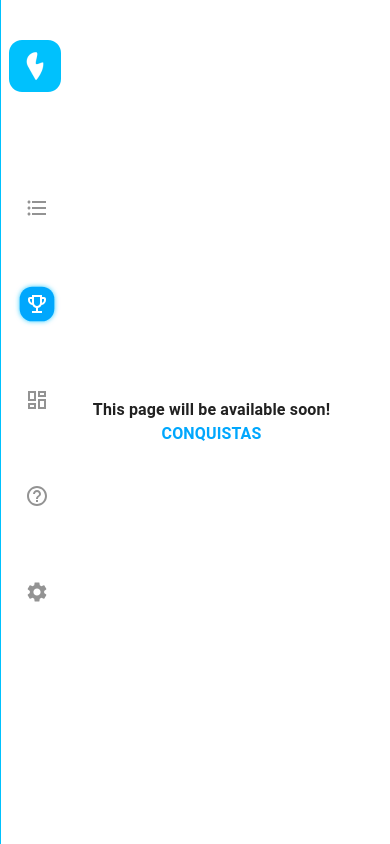
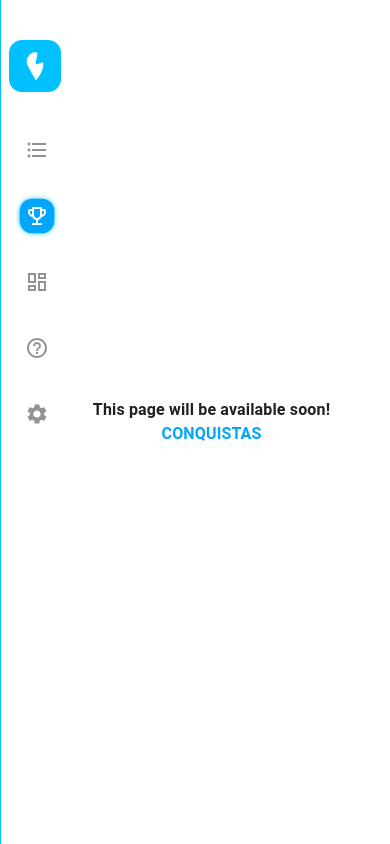
Before and after one commit to Lucas-zz/Pokedex_Front, a React (Create React App) app: page /achievements in a window 390 px wide. Built offline with nearby package versions, Linux system fonts and the light colour scheme.

Commit message:
feat: small changes to responsivity

```diff
--- a/src/App.tsx
+++ b/src/App.tsx
@@ -61,5 +61,7 @@ const MainContainer = styled.main`
         width: 90%;
 
         justify-content: space-between;
+
+        margin: 0 !important;
     }
 `;
--- a/src/components/PokeFilter/style.tsx
+++ b/src/components/PokeFilter/style.tsx
@@ -57,6 +57,10 @@ const Subtitle = styled.span`
 
     @media (max-width: 1400px) {
         margin: 0;
+    }
+
+    @media (max-width: 650) {
+        max-width: 40px;
     }
 `;
 
@@ -153,6 +157,10 @@ const PokeTypes = styled.div`
     @media (max-width: 1400px) {
         margin: 10px 0;
     }
+
+    @media (max-width: 1400px) {
+        padding-right: 0;
+    }
 `;
 
 const GridOfTypes = styled.div`
@@ -165,6 +173,16 @@ const GridOfTypes = styled.div`
     margin-top: 10px;
 
     @media (max-width: 900px) {
+        margin: auto;
+
+        grid-template-columns: auto auto;
+    }
+
+    @media (max-width: 650) {
+        width: 80px;
+
+        margin: auto;
+
         grid-template-columns: auto auto;
     }
 `;
--- a/src/components/SideBar/NavigationButton/style.tsx
+++ b/src/components/SideBar/NavigationButton/style.tsx
@@ -70,8 +70,9 @@ const Button = styled.button<any>`
         }
     }
 
-
-
+    @media (max-width: 650px) {
+        padding: 15px 0;
+    }
 `;
 
 export {
--- a/src/components/SideBar/style.tsx
+++ b/src/components/SideBar/style.tsx
@@ -10,6 +10,7 @@ const Container = styled.nav`
 
     @media(max-width: 650px) {
         width: 72px;
+        max-height: 100vh;
 
         border-left: 1px solid #00C1FD;
         justify-content: flex-start;
@@ -28,6 +29,11 @@ const NavButtons = styled.div`
 
     & > a {
         padding-left: 10px;
+    }
+
+    @media(max-width: 650px) {
+        padding-top: 3vh;
+        padding-bottom: 3vh;
     }
 `;
 
--- a/src/pages/ListPage/style.tsx
+++ b/src/pages/ListPage/style.tsx
@@ -81,6 +81,8 @@ const TextContainer = styled.div`
 `;
 
 const PageTitle = styled.div`
+    width: 100%;
+
     font-size: 35px;
     font-weight: bold;
     letter-spacing: 0;
@@ -91,6 +93,12 @@ const PageTitle = styled.div`
 
     @media (max-width: 1400px) {
         font-size: 24px;
+    }
+
+    @media (max-width: 650) {
+        width: 50px !important;
+
+        font-size: 18px;
     }
 `;
 
```
